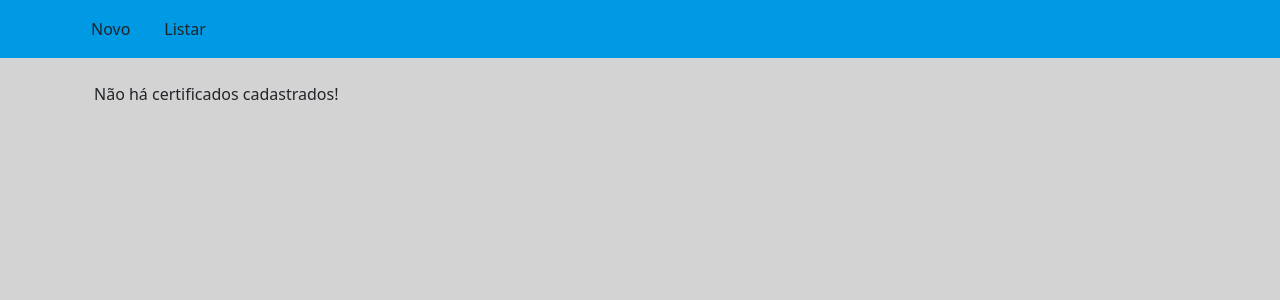
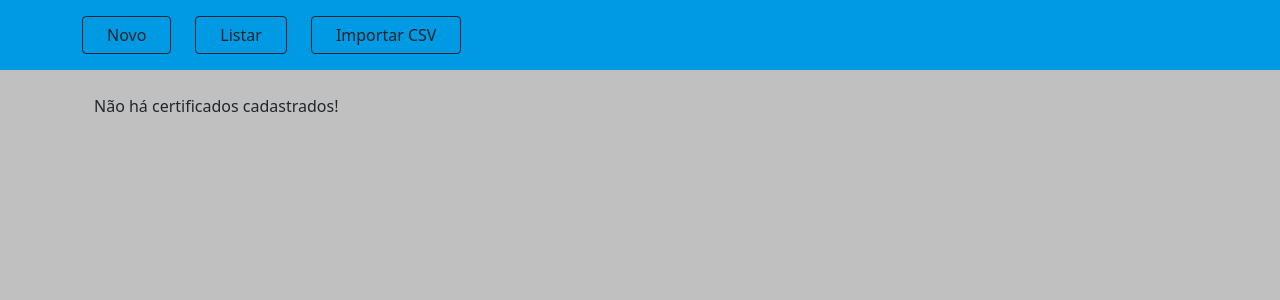
Before and after one commit to GabrielBatistaCco/ssl-manager, a Django app: page / in a window 1280 px wide. Shown: the top 300 px of the page. Run offline with Django 4.2, Linux system fonts and the light colour scheme; data that the repository does not hold is empty.

Commit message:
ajustes interface e novos campos no banco de dados

```diff
--- a/python/app_ssl/templates/ssl/base.html
+++ b/python/app_ssl/templates/ssl/base.html
@@ -8,19 +8,20 @@
 
     <title>Certificados SSL</title>
   </head>
-  <body style="background-color: #d3d3d3">
-    <nav style="background-color: #0099E4 !important;" class="navbar navbar-expand-lg navbar-light bg-light">
+  <body style="background-color: #c0c0c0">
+    <nav style="background-color: #0099E4 !important;" class="navbar navbar-expand navbar-light bg-light">
       <div class="container">
-          <div class="collapse navbar-collapse">
-            <ul class="navbar-nav">
+        <ul class="navbar-nav py-2">
           <li class="nav-item">
-                <a class="btn p-2 pe-4" href="{% url 'cadastrar_ssl' %}">Novo</a>
+            <a class="btn btn-outline-dark px-4 me-4" href="{% url 'cadastrar_ssl' %}">Novo</a>
           </li>
           <li class="nav-item">
-                <a class="btn p-2 pe-4" href="{% url 'listar_ssl' %}">Listar</a>
+            <a class="btn btn-outline-dark px-4 me-4" href="{% url 'listar_ssl' %}">Listar</a>
+          </li>
+          <li class="nav-item">
+            <a class="btn btn-outline-dark px-4 me-4" href="">Importar CSV</a>
           </li>
         </ul>
-          </div>
       </div>
     </nav>
 
--- a/python/app_ssl/templates/ssl/lista_ssl.html
+++ b/python/app_ssl/templates/ssl/lista_ssl.html
@@ -3,28 +3,32 @@
 {% if certificados %}
     <div class="container">
         <div class="navbar py-4">
-            <div>
-                <form class="d-flex">
-                    <input class="form-control me-2" type="search" placeholder="Procurar" aria-label="Procurar">
-                    <button class="btn btn-secondary" type="submit">Procurar</button>
-                </form>
-            </div>
-            <div>
-                <a class="btn btn-secondary me-2" href="{% url 'deletar_ssl' %}">Detalhes</a>
-                <a class="btn btn-danger" href="{% url 'deletar_ssl' %}">Deletar</a>
-            </div>
+            <form class="d-flex">
+                <input class="form-control me-2" type="search" placeholder="Procurar" aria-label="Procurar">
+                <!-- <button class="btn btn-secondary" type="submit">Procurar</button> -->
+            </form>
         </div>
         <table class="table table-bordered table-striped">
-            <tr>
-                <th class="text-center">ID</th>
+            <tr class="text-center">
+                <th>ID</th>
                 <th>Dominio</th>
-                <th class="text-center">x</th>
+                <th>Interação</th>
+                <th>Status</th>
+                <th><a class="btn btn-sm btn-danger" href="{% url 'deletar_ssl' %}">Deletar</a></th>
             </tr>
             {% for certificado in certificados %}
-            <tr>
-                <td class="text-center">{{ certificado.id_ssl }}</td>
+            <tr class="text-center">
+                <td>{{ certificado.id }}</td>
                 <td>{{ certificado.dominio }}</td>
-                <td class="text-center"><input class="form-check-input" type="checkbox" name="ids_ssl" id="{{ certificado.id_ssl }}"></td>
+                <td>
+                    <a class="btn btn-sm btn-secondary my-1" href="">Editar</a>
+                    <a class="btn btn-sm btn-secondary my-1 ms-2" href="">Detalhes</a>
+                    {% if certificado.url_ssls %}
+                        <a class="btn btn-sm btn-secondary my-1 ms-2" target="_blank" href="{{ certificado.url_ssls }}">Acessar ssls</a>
+                    {% endif %}
+                </td>
+                <!-- <td>{{ certificado.status }}</td> -->
+                <td><input class="form-check-input" type="checkbox" name="id" id="{{ certificado.id }}"></td>
             </tr>
             {% endfor %}
         </table>
--- a/python/app_ssl/views.py
+++ b/python/app_ssl/views.py
@@ -17,6 +17,7 @@ def insere_ssl(request):
         # Salvar os dados da tela no banco de dados
         novo_ssl = Certificado()
         novo_ssl.dominio = request.POST.get('dominio')
+        novo_ssl.url_ssls = request.POST.get('url_ssls')
         novo_ssl.save()
 
     return redirect('listar_ssl')
```
Also changed, not shown: python/app_ssl/models.py (+7 -1 lines), python/app_ssl/templates/ssl/cadastro_ssl.html (+33 -4 lines), python/app_ssl/migrations/0001_initial.py, python/app_ssl/migrations/0002_alter_certificado_validade.py (added), python/app_ssl/migrations/0002_rename_certificados_certificado.py (deleted), python/app_ssl/migrations/0003_rename_id_ssl_certificado_id_certificado.py (deleted), python/app_ssl/migrations/0004_rename_id_certificado_certificado_id_ssl.py (deleted). Lines whose indentation alone changed are shown as unchanged.
